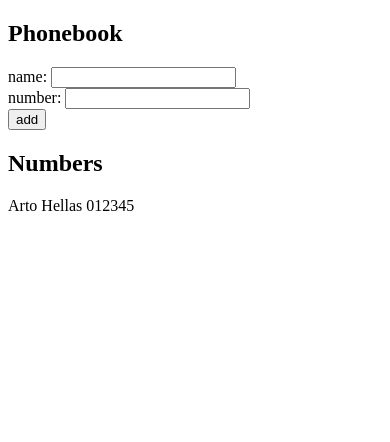
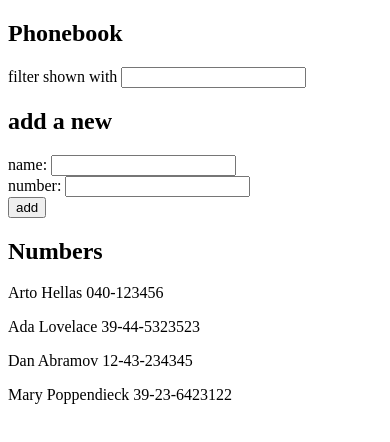
Before and after one commit to AnjaliKunder97/fullstackopen, a React (Vite) app in the folder part2/phonebook/: page / in a window 390 px wide. Shown: the top 442 px of the page. Built offline with nearby package versions, Linux system fonts and the light colour scheme.

Commit message:
part2: exercise 2.9 - filter phonebook by name

```diff
--- a/part2/phonebook/src/App.jsx
+++ b/part2/phonebook/src/App.jsx
@@ -2,10 +2,23 @@ import { useState } from 'react'
 
 const App = () => {
   const [persons, setPersons] = useState([
-    { name: 'Arto Hellas', number: '012345' }
+    { name: 'Arto Hellas', number: '040-123456', id: 1 },
+    { name: 'Ada Lovelace', number: '39-44-5323523', id: 2 },
+    { name: 'Dan Abramov', number: '12-43-234345', id: 3 },
+    { name: 'Mary Poppendieck', number: '39-23-6423122', id: 4 }
   ])
+
   const [newName, setNewName] = useState('')
   const [newNumber, setNewNumber] = useState('')
+  const [filter, setFilter] = useState('')
+
+  const personsToShow = persons.filter(person =>
+    person.name.toLowerCase().includes(filter.toLowerCase())
+  )
+
+  const handleFilterChange = (event) => {
+    setFilter(event.target.value)
+  }
 
   const handleNameChange = (event) => {
     setNewName(event.target.value)
@@ -14,14 +27,13 @@ const App = () => {
   const handleNumberChange = (event) => {
     setNewNumber(event.target.value)
   }
-
   const addName = (event) => {
     event.preventDefault()
     if(persons.some(person => person.name === newName)){
       alert(`${newName} is already added to phonebook`)
       return
     }
-    setPersons(persons.concat({name: newName, number: newNumber}))
+    setPersons(persons.concat({name: newName, number: newNumber,id: persons.length + 1 }))
     setNewName('')
     setNewNumber('')
   }
@@ -29,6 +41,8 @@ const App = () => {
   return (
     <div>
       <h2>Phonebook</h2>
+      <div>filter shown with <input value={filter} onChange={handleFilterChange}/></div>
+      <h2>add a new</h2>
       <form onSubmit={addName}>
         <div>name: <input value={newName} onChange={handleNameChange}/></div>
         <div>number: <input value={newNumber} onChange={handleNumberChange}/></div>
@@ -37,7 +51,7 @@ const App = () => {
         </div>
       </form>
       <h2>Numbers</h2>
-      {persons.map(person =><p key={person.name}>{person.name} {person.number}</p>)}
+      {personsToShow.map(person =><p key={person.id}>{person.name} {person.number}</p>)}
     </div>
   )
 }
```
